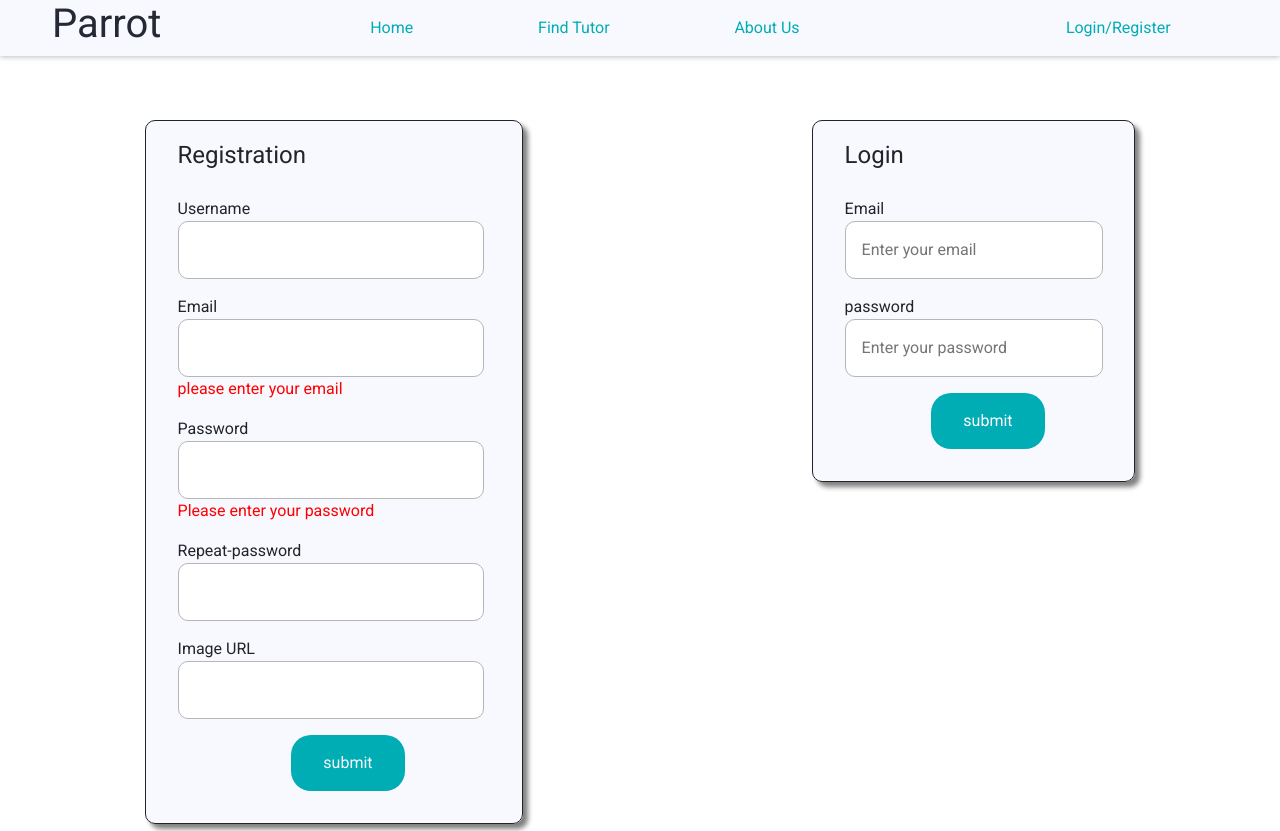
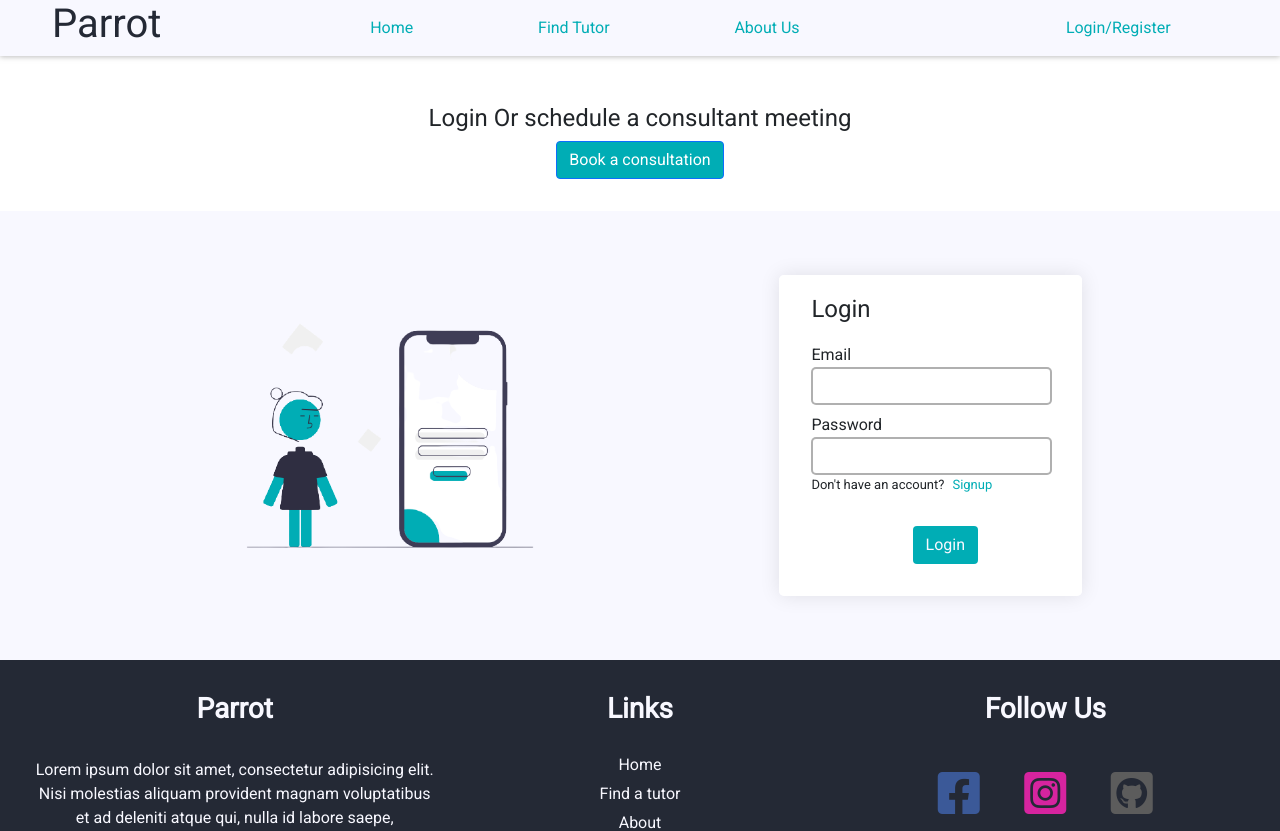
Before and after one commit to Project5ReactHooks/Parrot, a React (Create React App) app: page /login in a window 1280 px wide. Shown: the top 831 px of the page. Built offline with nearby package versions, Linux system fonts and the light colour scheme.

Commit message:
Login & Registration Done

```diff
--- a/src/components/Login.js
+++ b/src/components/Login.js
@@ -3,7 +3,7 @@ import { UserContext } from "../App";
 import "../style/Login.css";
 import { useNavigate } from "react-router-dom";
 
-function Login() {
+function Login(props) {
   let navigate = useNavigate();
   const { setLogged, userLoginInformation, setUserLoginInformation } =
     useContext(UserContext);
@@ -38,20 +38,19 @@ function Login() {
 
     if (check) {
       setLogged(true);
-      localStorage.setItem("isLoggedIn",JSON.stringify(true))
+      localStorage.setItem("isLoggedIn", JSON.stringify(true));
 
       localStorage.setItem(
         "loggedAccount",
         JSON.stringify({
           email: checkUser[0].email,
           username: checkUser[0].username,
-          id:checkUser[0].id,
-          password:checkUser[0].password,
-          img:checkUser[0].img
-
+          id: checkUser[0].id,
+          password: checkUser[0].password,
+          img: checkUser[0].img,
         })
       );
-      navigate("/")
+      navigate("/");
     } else {
       alert("incorrect email or password ");
     }
@@ -69,23 +68,30 @@ function Login() {
               type="email"
               value={userLoginInformation.loginEmail}
               onChange={handleChange}
-              placeholder="Enter your email"
               required
             />
           </label>
           <label>
-            password
+            Password
             <input
               className="registration-input"
               name="loginPassword"
               type="password"
               value={userLoginInformation.loginPassword}
               onChange={handleChange}
-              placeholder="Enter your password"
               required
             />
           </label>
-          <button className="login-btn">submit</button>
+          <p className="Signup-p">
+            Don't have an account?
+            <span
+              onClick={() => props.setlogin_register(!props.login_register)}
+              className="Signup-link"
+            >
+              Signup
+            </span>
+          </p>
+          <button className="login-btn">Login</button>
         </fieldset>
       </form>
     </div>
--- a/src/components/Signup.js
+++ b/src/components/Signup.js
@@ -3,7 +3,7 @@ import { useNavigate } from "react-router-dom";
 import { UserContext } from "../App";
 import "../style/Signup.css";
 
-function Signup() {
+function Signup(props) {
   let navigate = useNavigate();
 
   const {
@@ -24,14 +24,14 @@ function Signup() {
 
   const handleSubmit = (e) => {
     e.preventDefault();
-    const { email, username, password, repeatPassword ,img} = e.target;
+    const { email, username, password, repeatPassword, img } = e.target;
     let data = {
       id: Math.random() * 100,
       username: username.value,
       email: email.value,
       password: password.value,
       repeatPassword: repeatPassword.value,
-      img:img.value
+      img: img.value,
     };
     let updatedData = [];
     updatedData = JSON.parse(localStorage.getItem("user"))
@@ -47,24 +47,22 @@ function Signup() {
     } else {
       updatedData.push(data);
       localStorage.setItem("user", JSON.stringify(updatedData));
-      localStorage.setItem("isLoggedIn",JSON.stringify(true))
-
+      localStorage.setItem("isLoggedIn", JSON.stringify(true));
 
       localStorage.setItem(
         "loggedAccount",
         JSON.stringify({
           email: userSignupInformation.email,
           username: userSignupInformation.username,
-          id:userSignupInformation.id,
-          password:userSignupInformation.password,
-          img:userSignupInformation.img
+          id: userSignupInformation.id,
+          password: userSignupInformation.password,
+          img: userSignupInformation.img,
         })
       );
       setSubmitted(true);
       setLogged(true);
-      navigate("/")
+      navigate("/");
     }
-
   };
 
   return (
@@ -72,7 +70,7 @@ function Signup() {
       <form className="form-Signup" onSubmit={handleSubmit}>
         <fieldset className="signup-field">
           <legend>Registration</legend>
-          <label htmlFor="username">
+          <label htmlFor="1">
             Username
             <input
               className="registration-input"
@@ -84,7 +82,7 @@ function Signup() {
               required
             />
           </label>
-          <label htmlFor="email">
+          <label htmlFor="2">
             Email
             <input
               className="registration-input"
@@ -97,9 +95,11 @@ function Signup() {
             />
           </label>
           {userSignupInformation.email === "" ? (
-            <span style={{ color: "red" }}>please enter your email </span>
+            <span style={{ color: "red", fontSize: "10px" }}>
+              please enter your email{" "}
+            </span>
           ) : null}
-          <label htmlFor="password">
+          <label htmlFor="3">
             Password
             <input
               className="registration-input"
@@ -114,7 +114,9 @@ function Signup() {
 
           {userSignupInformation.password.length < 6 &&
           userSignupInformation.password === "" ? (
-            <span style={{ color: "red" }}>Please enter your password</span>
+            <span style={{ color: "red", fontSize: "10px" }}>
+              Please enter your password
+            </span>
           ) : null}
           <label htmlFor="repeatPassword">
             Repeat-password
@@ -141,8 +143,16 @@ function Signup() {
             type="text"
             value={userSignupInformation.img}
             onChange={handleChange}
-              required
           />
+          <p className="Login-p">
+            Already have an account?
+            <span
+              onClick={() => props.setlogin_register(!props.login_register)}
+              className="login-link"
+            >
+              Login
+            </span>
+          </p>
           <button type="submit" className="Signup-btn">
             submit
           </button>
--- /dev/null
+++ b/src/components/sendConsult.js
@@ -0,0 +1,59 @@
+import { React, useState } from "react";
+import { Modal, Button, Form } from "react-bootstrap";
+export default function Example() {
+  const [show, setShow] = useState(false);
+
+  const handleClose = () => setShow(false);
+  const handleShow = () => setShow(true);
+
+  return (
+    <>
+      <Button
+        variant="primary"
+        onClick={handleShow}
+        className="sendConsult-btn-color"
+      >
+        Book a consultation
+      </Button>
+
+      <Modal show={show} onHide={handleClose}>
+        <Modal.Header closeButton>
+          <Modal.Title>Consultation Form</Modal.Title>
+        </Modal.Header>
+        <Modal.Body>
+          {" "}
+          <Form>
+            <Form.Group className="mb-3" controlId="formBasicEmail">
+              <Form.Label>Email address</Form.Label>
+              <Form.Control type="email" placeholder="Enter email" />
+              <Form.Text className="text-muted">
+                We'll never share your email with anyone else.
+              </Form.Text>
+            </Form.Group>
+
+            <Form.Group className="mb-3" controlId="formBasicPassword">
+              <Form.Label>Password</Form.Label>
+              <Form.Control type="password" placeholder="Password" />
+            </Form.Group>
+            <Form.Group className="mb-3" controlId="formBasicPassword">
+              <Form.Label>Phone Number</Form.Label>
+              <Form.Control type="number" placeholder="Phone Number" />
+            </Form.Group>
+          </Form>
+        </Modal.Body>
+        <Modal.Footer>
+          <Button variant="secondary" onClick={handleClose}>
+            Close
+          </Button>
+          <Button
+            variant="primary"
+            onClick={handleClose}
+            className="sendConsult-btn-color"
+          >
+            Submit
+          </Button>
+        </Modal.Footer>
+      </Modal>
+    </>
+  );
+}
--- a/src/pages/Registration.js
+++ b/src/pages/Registration.js
@@ -1,8 +1,9 @@
-import React, { useContext } from "react";
+import React, { useState, useContext } from "react";
 import Login from "../components/Login";
 import Signup from "../components/Signup";
 import { UserContext } from "../App";
 import "../style/registration.css";
+import Sendconsult from "../components/sendConsult";
 
 function Registration() {
   const {
@@ -16,10 +17,32 @@ function Registration() {
     setSubmitted,
   } = useContext(UserContext);
 
+  const [login_register, setlogin_register] = useState(false);
   return (
-    <div className="Registration-App">
-      <Signup />
-      <Login />
+    <div>
+      <div className="heading-div">
+        <h2 className="heading-sendconsult">
+          Login Or schedule a consultant meeting{" "}
+        </h2>
+        <Sendconsult className="btn-consult" />
+      </div>
+      {login_register ? (
+        <div className="Registration-App">
+          <Signup
+            setlogin_register={setlogin_register}
+            login_register={login_register}
+          />
+          <img src="signup1.png" className="signup-img"></img>
+        </div>
+      ) : (
+        <div className="login-App">
+          <img src="login1.png" className="login-img"></img>
+          <Login
+            setlogin_register={setlogin_register}
+            login_register={login_register}
+          />
+        </div>
+      )}
     </div>
   );
 }
--- a/src/style/Login.css
+++ b/src/style/Login.css
@@ -4,13 +4,12 @@
   padding-bottom: 1em;
   padding-left: 2em;
   padding-right: 0.2em;
-  border: solid 0.5px;
-  border-radius: 10px;
+  border-radius: 5px;
   display: flex;
   flex-direction: column;
   width: 100%;
-  box-shadow: 5px 5px 5px grey;
-  background-color: var(--white);
+  box-shadow: 0 0 20px rgb(0 0 0 / 10%);
+  background-color: white;
 }
 
 legend {
@@ -37,15 +36,27 @@ label {
 .login-btn {
   margin: 1em auto;
   background-color: var(--teal);
-  border: none;
-  padding: 1rem 2em;
-  color: white;
+  padding: 0.375rem 0.75rem;
+  color: var(--white);
   cursor: pointer;
-  border-radius: 20px;
+  border: 1px solid transparent;
+  text-align: center;
+  border-radius: 0.25rem;
+  font-weight: 400;
+  line-height: 1.5;
 }
 
 .login-btn:hover {
+  transform: scale(1.1);
   transition: 0.3s;
-  transform: scale(1.1);
   outline: none;
 }
+.Signup-link {
+  cursor: pointer;
+  color: var(--teal);
+  font-size: 13px;
+  margin-left: 0.5rem;
+}
+.Signup-p {
+  font-size: 13px;
+}
--- a/src/style/Signup.css
+++ b/src/style/Signup.css
@@ -4,13 +4,12 @@
   padding-bottom: 1em;
   padding-left: 2em;
   padding-right: 0.2em;
-  border: solid 0.5px;
-  border-radius: 10px;
+  border-radius: 5px;
   display: flex;
   flex-direction: column;
   width: 100%;
-  box-shadow: 5px 5px 5px grey;
-  background-color: var(--white);
+  box-shadow: 0 0 20px rgb(0 0 0 / 10%);
+  background-color: white;
 }
 
 legend {
@@ -21,11 +20,14 @@ legend {
 .Signup-btn {
   margin: 1em auto;
   background-color: var(--teal);
-  border: none;
-  padding: 1rem 2em;
+  padding: 0.375rem 0.75rem;
   color: var(--white);
   cursor: pointer;
-  border-radius: 20px;
+  border: 1px solid transparent;
+  text-align: center;
+  border-radius: 0.25rem;
+  font-weight: 400;
+  line-height: 1.5;
 }
 
 .Signup-btn:hover {
@@ -35,12 +37,11 @@ legend {
 }
 
 .registration-input {
-  padding: 1em;
-  border-radius: 10px;
-  border: solid 1px rgb(182, 182, 182);
-  width: 90%;
+  border-radius: 5px;
+  border: 2px solid rgba(128, 128, 128, 0.623);
+  resize: none;
+  padding: 5px;
 }
-
 input:hover {
   outline: none;
 }
@@ -48,5 +49,16 @@ input:hover {
 label {
   display: inline-block;
   padding: auto 1em;
-  margin-top: 1em;
+  margin-top: 0.5em;
 }
+
+.Login-p {
+  font-size: 13px;
+}
+
+.login-link {
+  cursor: pointer;
+  color: var(--teal);
+  font-size: 13px;
+  margin-left: 0.5rem;
+}
--- a/src/style/registration.css
+++ b/src/style/registration.css
@@ -1,8 +1,10 @@
 .Registration-App {
   display: flex;
   flex-direction: row;
-  justify-content: space-around;
+  justify-content: center;
+  align-items: center;
   margin: 0% auto;
+  background-color: var(--white);
 }
 
 @media (max-width: 900px) {
@@ -14,3 +16,49 @@
     margin: 0% auto;
   }
 }
+
+.sendConsult-btn-color {
+  background-color: var(--teal) !important;
+}
+.heading-sendconsult {
+  text-align: center;
+  margin-top: 3rem;
+  font-size: 1.5rem;
+}
+
+.signup-img {
+  width: 40%;
+  height: 80%;
+}
+
+.login-img {
+  width: 30%;
+  height: 30%;
+  flex-shrink: 1;
+}
+
+.login-App {
+  display: flex;
+  flex-direction: row;
+  justify-content: space-evenly;
+  align-items: center;
+  margin: 0% auto;
+  background-color: var(--white);
+}
+
+@media (max-width: 1000px) {
+  .login-img {
+    display: none;
+  }
+  .signup-img {
+    display: none;
+  }
+}
+.btn-consult {
+  margin: auto;
+}
+
+.heading-div {
+  text-align: center;
+  margin-bottom: 2rem;
+}
```
Also changed, not shown: src/components/ScrollToTop.js (added, +34 -0 lines), src/style/ScrollToTop.css (added, +14 -0 lines), public/login1.png (added), public/signup1.png (added). Lines whose indentation alone changed are shown as unchanged.
